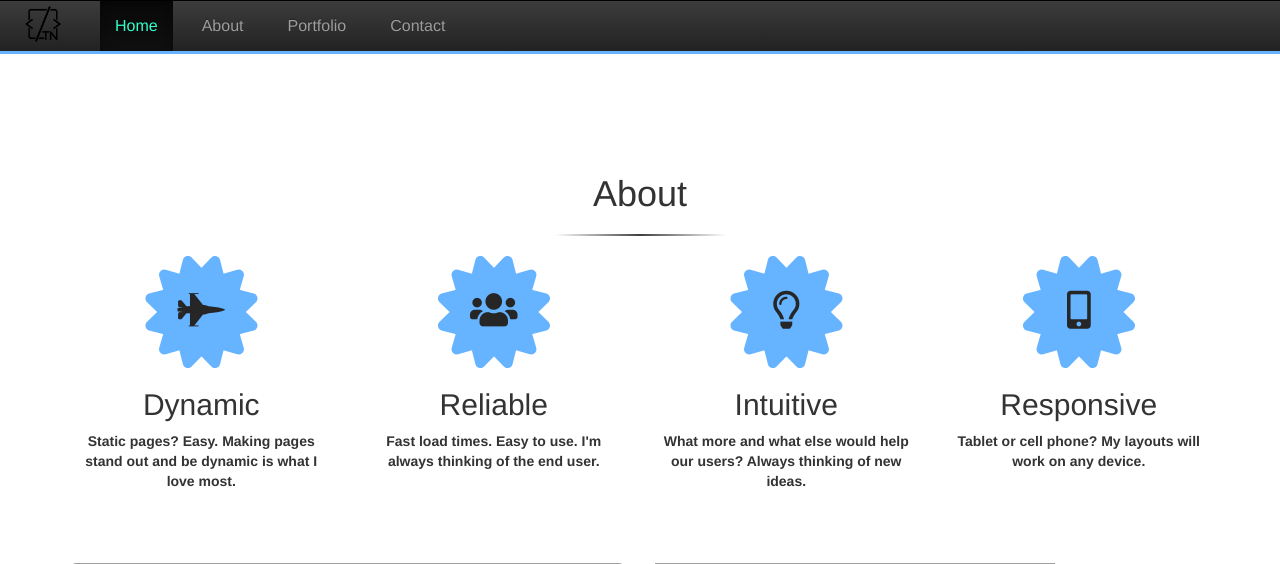
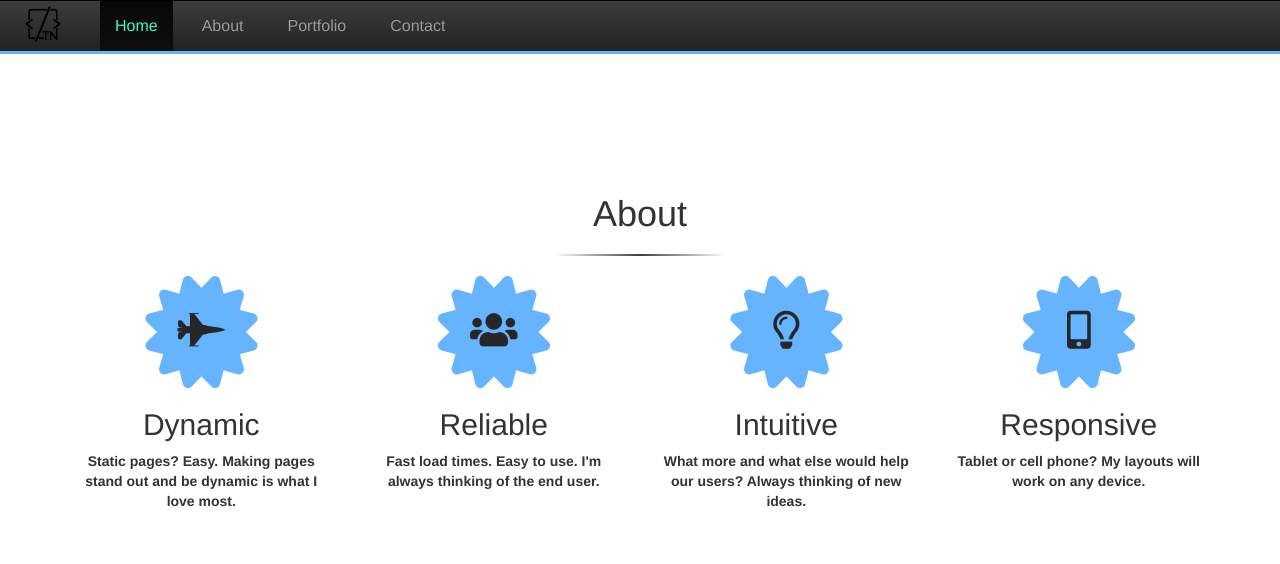
Before and after one commit to Ninnon/Portfolio, a PHP site: page / in a window 1280 px wide. Shown: the part 799-1363 px from the top of the page. Run offline with PHP 8.4, Linux system fonts and the light colour scheme; some libraries are stand-ins or nearby versions; grey boxes are pictures that could not be loaded.

Commit message:
increase padding for top view about

```diff
--- a/Assets/css/view.css
+++ b/Assets/css/view.css
@@ -54,7 +54,7 @@ canvas {
 }
 
 #topView {
-    padding-top:100px;
+    padding-top:120px;
 }
 
 
```
